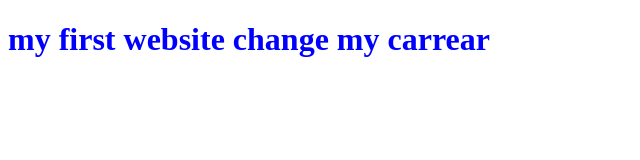
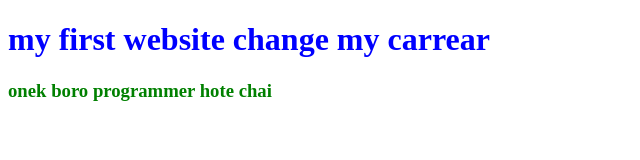
Before and after one commit to Alamin-refat/my-first-repo, a plain HTML site: page index.html in a window 1280 px wide. Shown: the whole page, without its empty margins (0-640 px from the left). Drawn offline with Linux system fonts and the light colour scheme.

Commit message:
progrrammee er kotha

```diff
--- a/index.html
+++ b/index.html
@@ -8,5 +8,6 @@
   </head>
   <body>
     <h1>my first website change my carrear</h1>
+    <h3>onek boro programmer hote chai</h3>
   </body>
 </html>
--- a/style.css
+++ b/style.css
@@ -1,3 +1,6 @@
 h1{
     color: blue;
 }
+h3{
+    color: green;
+}
```
